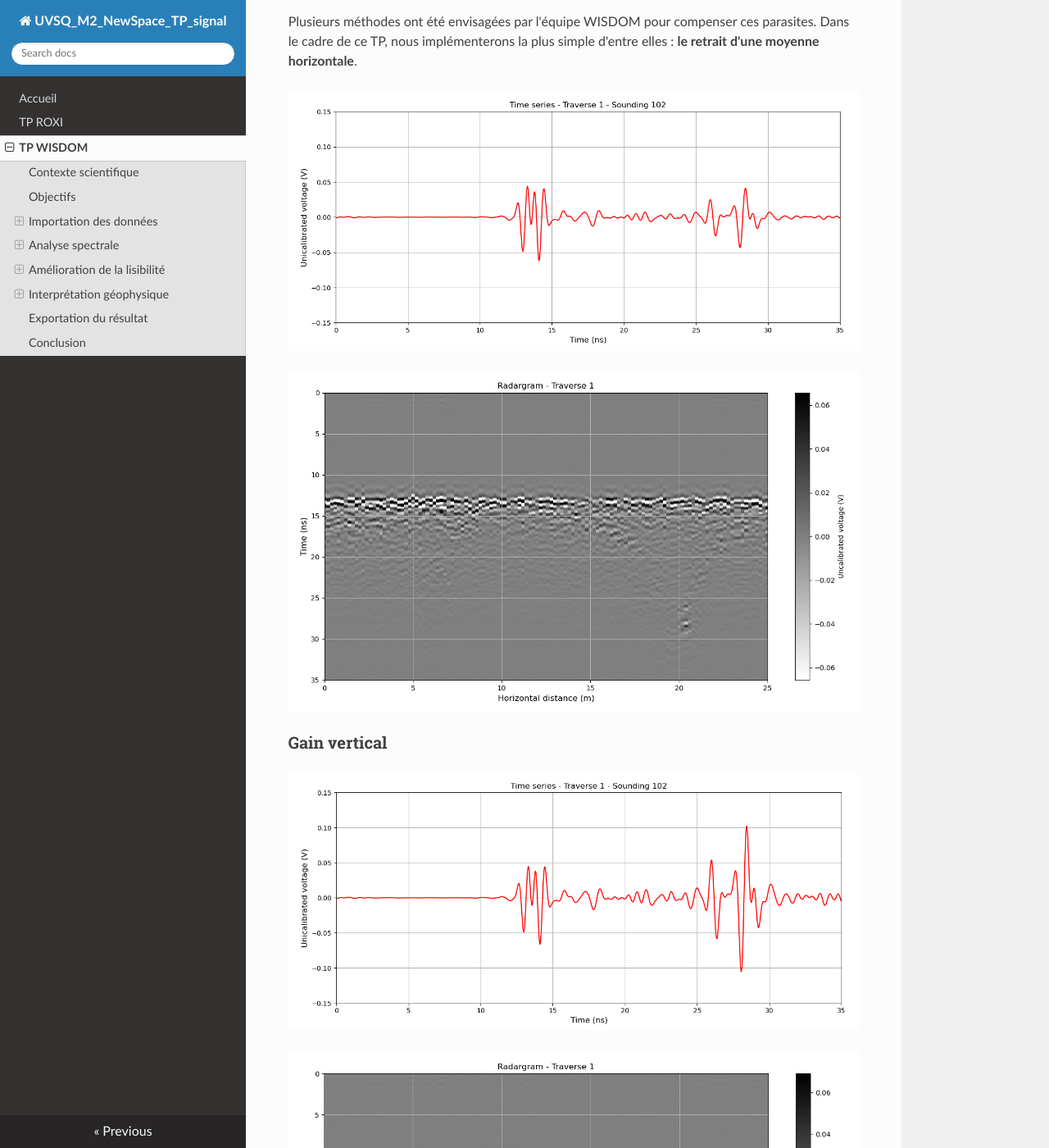
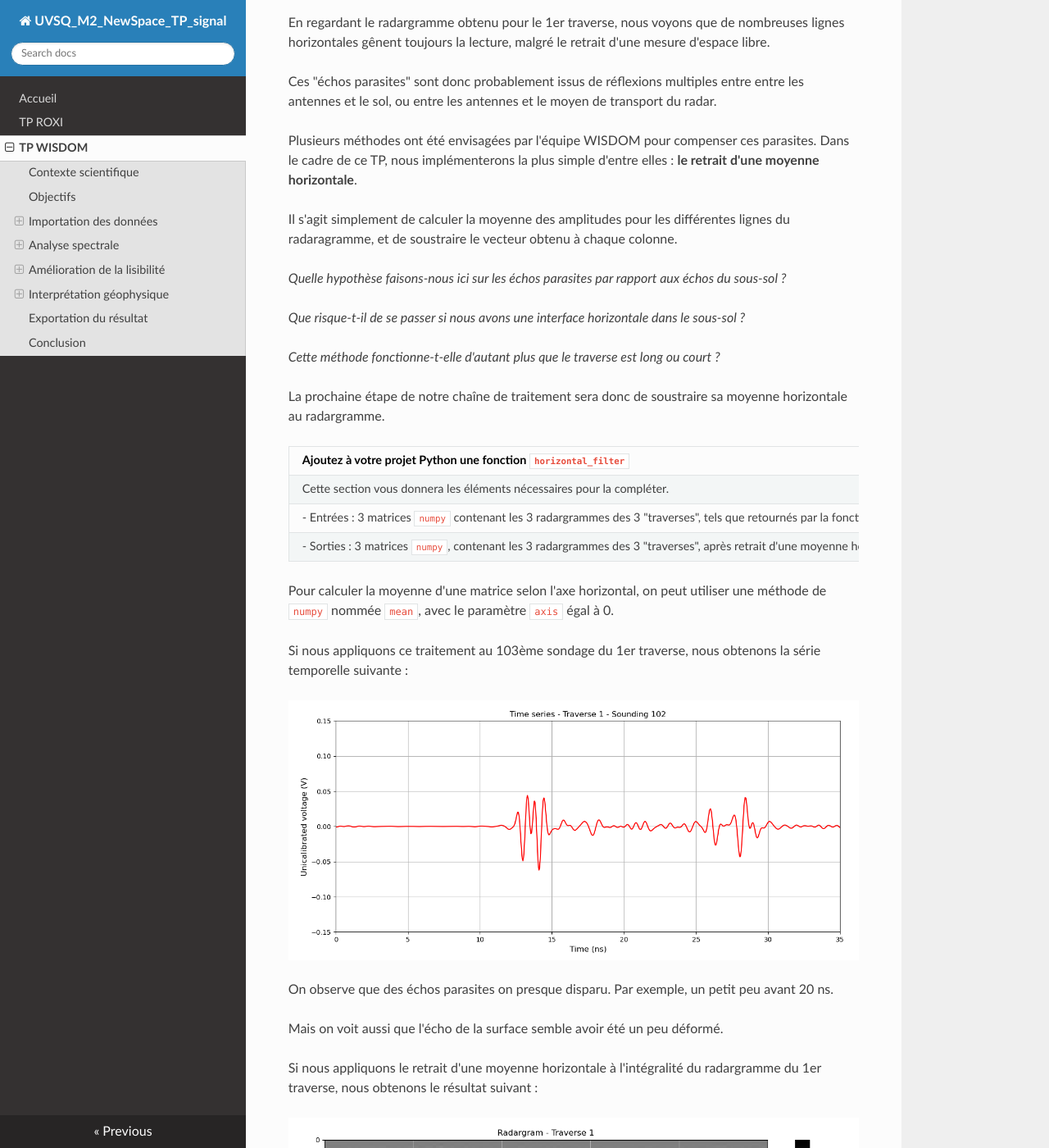
Before and after one commit to NicOudart/UVSQ_M2_NewSpace_TP_signal, an MkDocs documentation site: the page built from docs/TP_WISDOM.md, in a window 1280 px wide and 1400 px high, scrolled down 22228 px. Shown: the whole window at 82% size. Built offline with MkDocs 1.6.1, drawn with Linux system fonts in a browser that asks for light colours; nearby versions of some CDN libraries; some of the changed text lies outside the part shown.

Commit message:
-Progress on WISDOM.

```diff
--- a/docs/TP_WISDOM.md
+++ b/docs/TP_WISDOM.md
@@ -592,6 +592,8 @@ Nous discuterons plus tard de leur interprétation.
 
 **Vous pouvez enfin compléter votre fonction `FFT`**.
 
+_Nous remarquons encore quelques lignes horizontales dans le radargramme, que le retrait de la mesure d'espace libre n'a pas éliminé. A votre avis, quelle est leur origine ?_
+
 En théorie, nous pourrions arrêter notre chaîne de traitement ici, et passer à l'interprétation.
 
 Cependant, pour améliorer la **lisibilité** d'un radargramme WISDOM, on ajoute souvent quelques traitements supplémentaires à la chaîne : filtrage horizontal, gain vertical et interpolation horizontale.
@@ -605,6 +607,8 @@ Nous allons ajouter 3 traitements optionnels à notre chaîne de traitement des
 
 Nous les implémenterons sous la forme de 3 fonctions : `horizontal_filter`, `vertical_gain` et `horizontal_interpolation`.
 
+Ces traitements arrivant après la génération du radargramme par `FFT`, ils s'appliquent donc dans le **domaine temporel**.
+
 ### Filtrage horizontal
 
 En regardant le radargramme obtenu pour le 1er traverse, nous voyons que de nombreuses lignes horizontales gênent toujours la lecture, malgré le retrait d'une mesure d'espace libre.
@@ -614,9 +618,52 @@ Ces "échos parasites" sont donc probablement issus de réflexions multiples ent
 Plusieurs méthodes ont été envisagées par l'équipe WISDOM pour compenser ces parasites.
 Dans le cadre de ce TP, nous implémenterons la plus simple d'entre elles : **le retrait d'une moyenne horizontale**.
 
+Il s'agit simplement de calculer la moyenne des amplitudes pour les différentes lignes du radaragramme, et de soustraire le vecteur obtenu à chaque colonne.
+
+_Quelle hypothèse faisons-nous ici sur les échos parasites par rapport aux échos du sous-sol ?_
+
+_Que risque-t-il de se passer si nous avons une interface horizontale dans le sous-sol ?_
+
+_Cette méthode fonctionne-t-elle d'autant plus que le traverse est long ou court ?_
+
+La prochaine étape de notre chaîne de traitement sera donc de soustraire sa moyenne horizontale au radargramme.
+
+|Ajoutez à votre projet Python une fonction `horizontal_filter`|
+|:-|
+|Cette section vous donnera les éléments nécessaires pour la compléter.|
+|- Entrées : 3 matrices `numpy` contenant les 3 radargrammes des 3 "traverses", tels que retournés par la fonction `FFT`.|
+|- Sorties : 3 matrices `numpy`, contenant les 3 radargrammes des 3 "traverses", après retrait d'une moyenne horizontale.|
+
+Pour calculer la moyenne d'une matrice selon l'axe horizontal, on peut utiliser une méthode de `numpy` nommée `mean`, avec le paramètre `axis` égal à 0.
+
+Si nous appliquons ce traitement au 103ème sondage du 1er traverse, nous obtenons la série temporelle suivante :
+
 ![Exemple de sondage WISDOM après retrait de la moyenne](img/WISDOM_mean_removal_time_series_example.png)
 
+On observe que des échos parasites on presque disparu.
+Par exemple, un petit peu avant 20 ns.
+
+Mais on voit aussi que l'écho de la surface semble avoir été un peu déformé.
+
+Si nous appliquons le retrait d'une moyenne horizontale à l'intégralité du radargramme du 1er traverse, nous obtenons le résultat suivant :
+
 ![Exemple de radargramme WISDOM après retrait de la moyenne](img/WISDOM_mean_removal_radargram_example.png)
+
+On voit en effet que la forme et l'intensité de l'écho de sol semblent avoir été plus ou moins impactées selon les sondages.
+
+On pouvait le deviner : WISDOM se déplaçant à une distance quasi-constante au-dessus de la surface, l'écho de sol est très constant avec la distance parcourue.
+On s'attend donc à ce que **l'écho de sol soit impacté par le retrait d'une moyenne horizontale**.
+
+Ceci n'est pas très problématique lorsque l'on n'est intéressé que par les échos de la sous-surface.
+Mais dans la suite, nous utiliserons l'intensité de l'écho de sol pour notre interprétation.
+
+Il faudra alors faire attention de réaliser notre interprétation de l'écho de sol **avant le retrait de la moyenne horizontale !**
+
+|Nota Bene|
+|:-|
+|Il est a noté que ce traitement est assez spécifique à WISDOM.|
+|En effet, la plupart des géoradars terrestres ont leur antennes collées au sol, et donc leur radargrammes ne présentent ni réflexion au niveau du sol, ni réflexions multiples entre les antennes et le sol.|
+|Les antennes de WISDOM sont à 38 cm au-dessus de la surface pour des raisons pratiques de déplacement du rover.|
 
 ### Gain vertical
 
```
